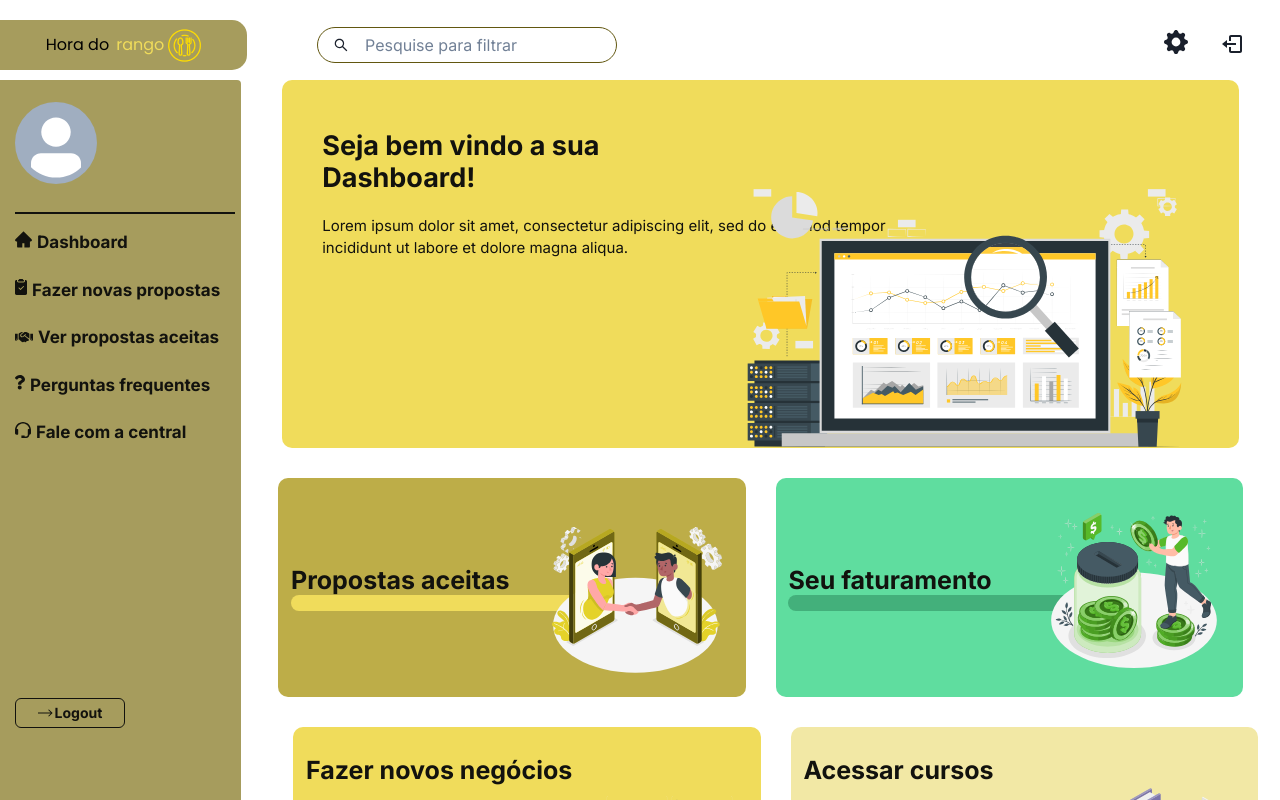
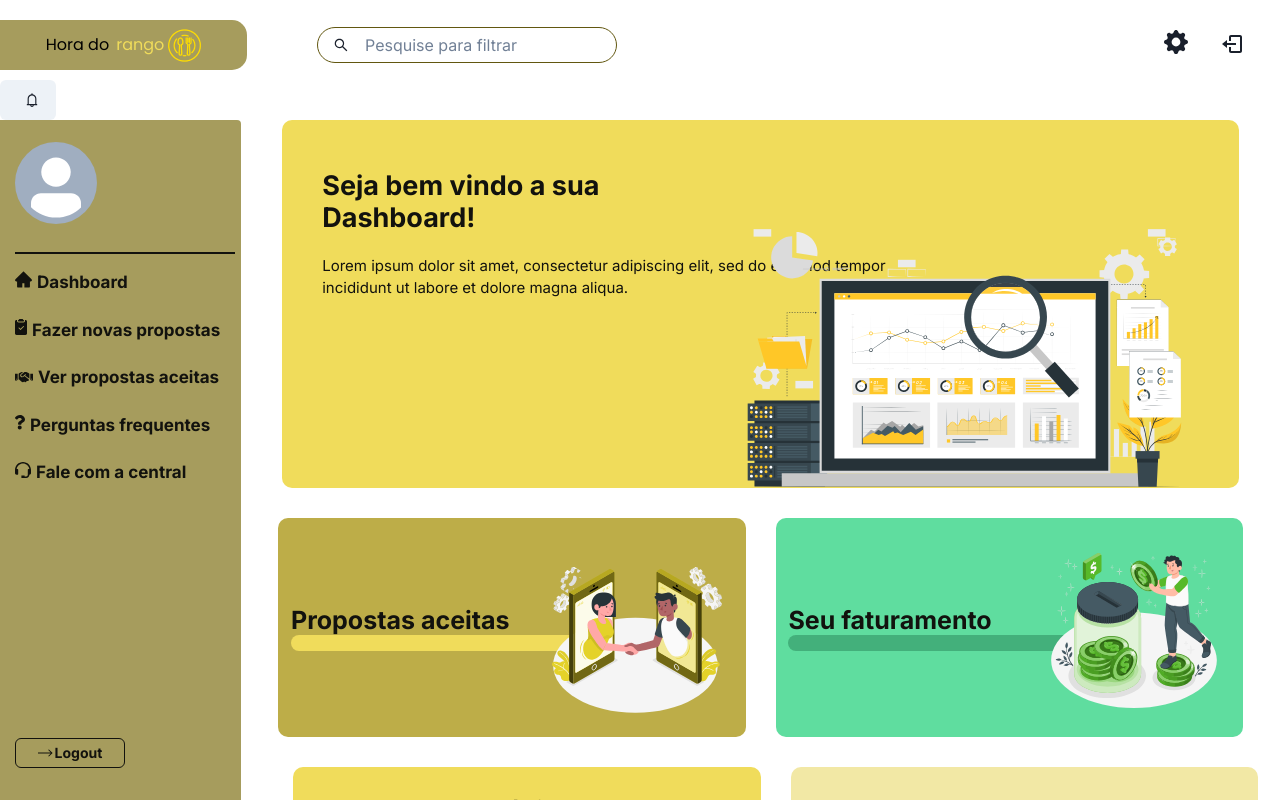
Before and after one commit to devadrianoabner/capstone-m3---grupo-5, a React (Create React App) app: page /admin in a window 1280 px wide. Shown: the top 800 px of the page. Built offline with nearby package versions, Linux system fonts and the light colour scheme; no server answers.

Commit message:
initial commit

```diff
--- a/src/pages/dashboardPrestador/index.jsx
+++ b/src/pages/dashboardPrestador/index.jsx
@@ -1,20 +1,26 @@
 import { Header } from "../../components/HeaderDashboard";
 import { MainAreaCooker } from "../../components/mainAreaCokker";
-import { AsideDashboard } from "../../components/asideDashboard";
 import { AsideCozinheiro } from "../../components/asideCozinheiro";
 import { Footer } from "../../components/Footer";
 
-import { Flex, Box, useDisclosure } from "@chakra-ui/react";
+import { Flex, Box, useDisclosure, Button } from "@chakra-ui/react";
 
 import { useContext } from "react";
 import { UserContext } from "../../providers/user/index";
 
-import imgPerfil from "../../assets/iconsDashboard/foto.svg";
-import icon1 from "../../assets/iconsDashboard/iconHome.svg";
-import icon2 from "../../assets/iconsDashboard/iconList.svg";
-import icon3 from "../../assets/iconsDashboard/iconApertoDeMao.svg";
-import icon4 from "../../assets/iconsDashboard/iconPergunta.svg";
-import icon5 from "../../assets/iconsDashboard/iconSuporte.svg";
+import { Icon } from "@chakra-ui/react";
+import { AiOutlineBell } from "react-icons/ai";
+
+import {
+  Menu,
+  MenuButton,
+  MenuList,
+  MenuItem,
+  MenuItemOption,
+  MenuGroup,
+  MenuOptionGroup,
+  MenuDivider,
+} from "@chakra-ui/react";
 
 export const DashboardPrestador = () => {
   const { isOpen, onOpen, onClose } = useDisclosure();
@@ -25,6 +31,19 @@ export const DashboardPrestador = () => {
       <Box h="10vh">
         <Header onOpen={onOpen} />
       </Box>
+      <Menu>
+        <MenuButton
+          as={Button}
+          rightIcon={<Icon as={AiOutlineBell} />}
+        ></MenuButton>
+        <MenuList>
+          <MenuItem>Download</MenuItem>
+          <MenuItem>Create a Copy</MenuItem>
+          <MenuItem>Mark as Draft</MenuItem>
+          <MenuItem>Delete</MenuItem>
+          <MenuItem>Attend a Workshop</MenuItem>
+        </MenuList>
+      </Menu>
       <Box>
         <Flex h="90vh">
           <Box w={["0vw", "0vw", "0vw", "0vw", "20vw", "15vw"]}>
@@ -42,7 +61,7 @@ export const DashboardPrestador = () => {
           >
             <MainAreaCooker
               concluidos={user.qntAccepted}
-              faturamento={user.faturado}
+              faturamento={user.revenue}
             />
           </Box>
         </Flex>
```
